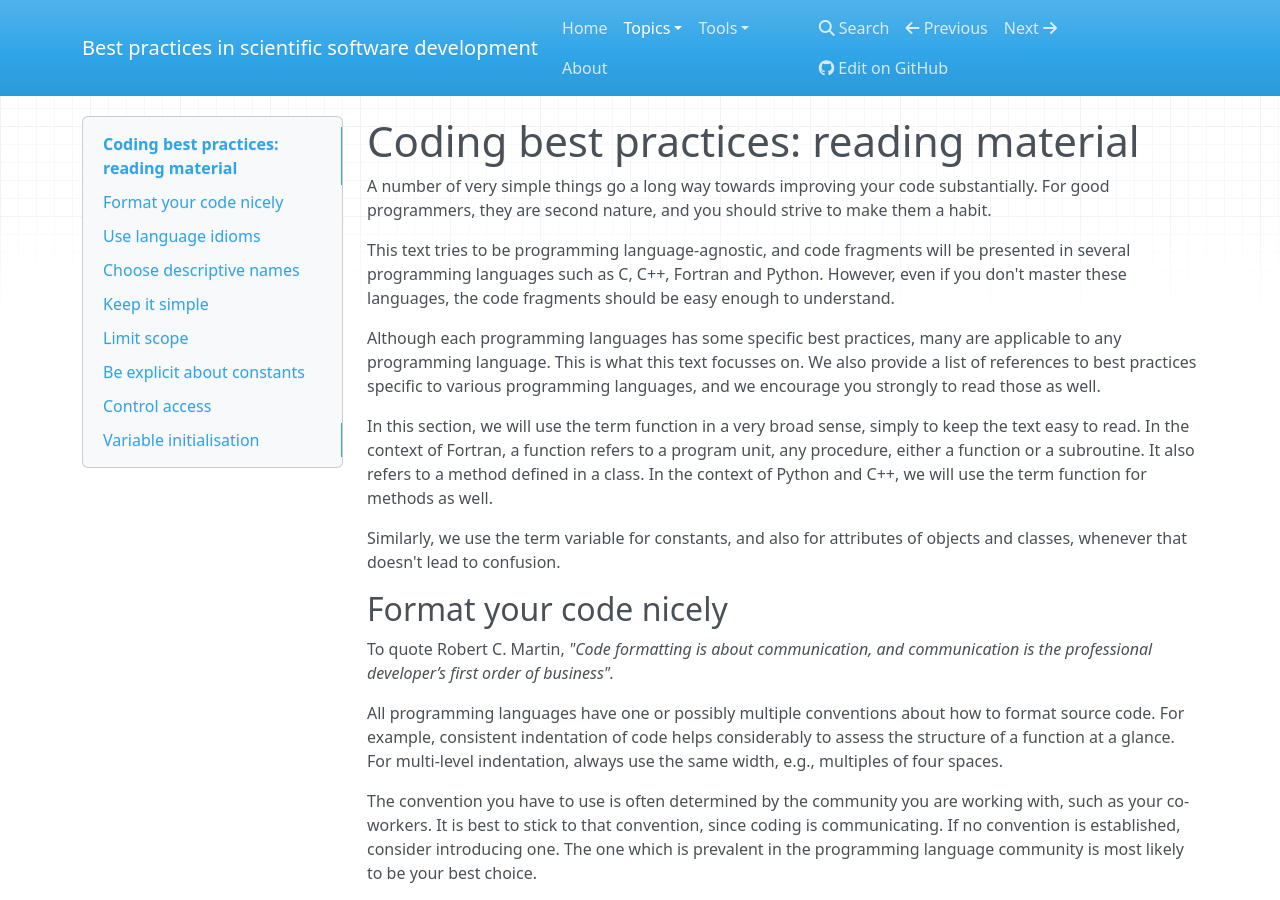
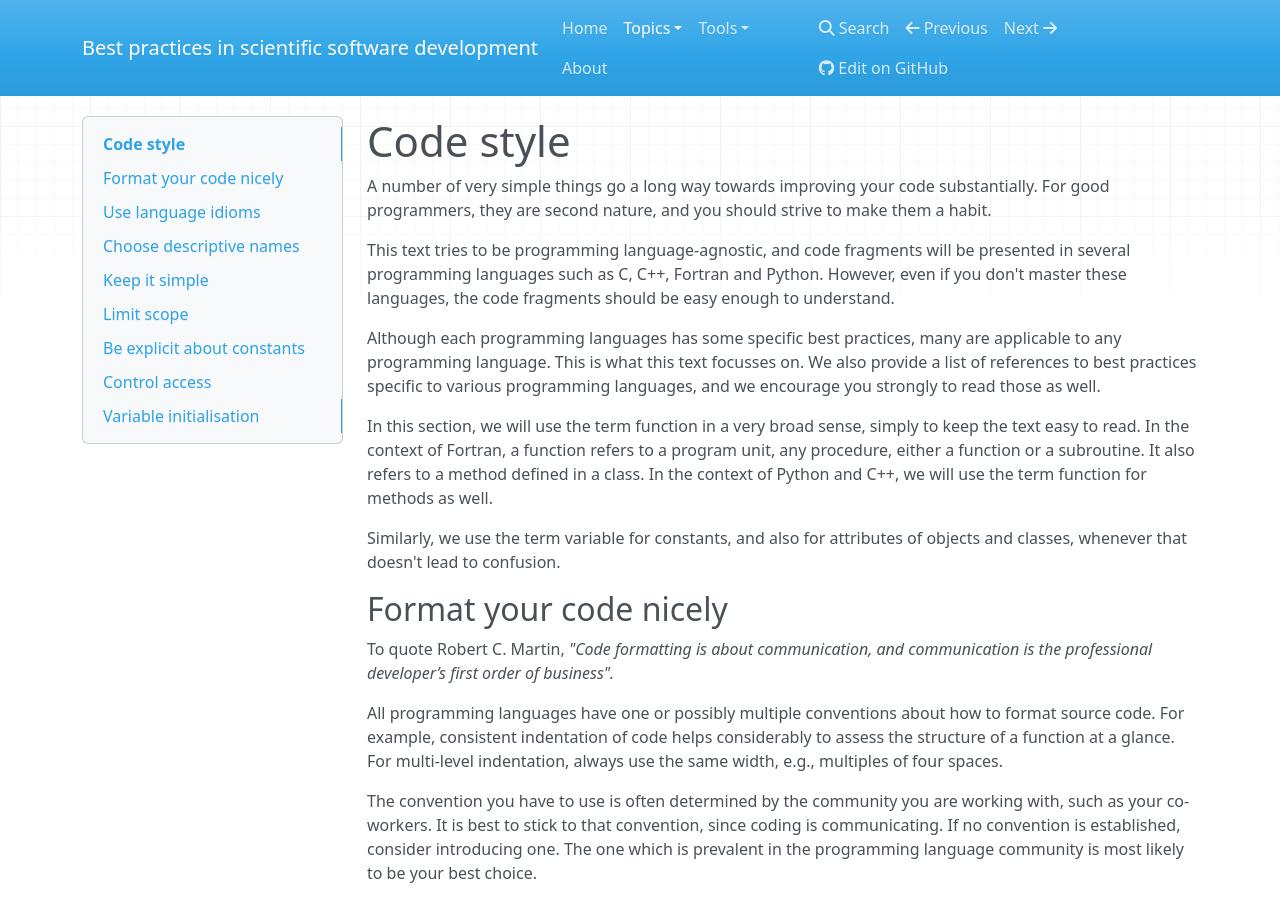
Before and after one commit to gjbex/Best-practices-for-scientific-computing, an MkDocs documentation site: the page built from docs/code_style.md, in a window 1280 px wide and 900 px high. Built offline with MkDocs 1.6.1, drawn with Linux system fonts in a browser that asks for light colours; nearby versions of some CDN libraries.

Commit message:
Fix title

```diff
--- a/docs/code_style.md
+++ b/docs/code_style.md
@@ -1,4 +1,4 @@
-# Coding best practices: reading material
+# Code style
 
 A number of very simple things go a long way towards improving your code
 substantially. For good programmers, they are second nature, and you should
```
